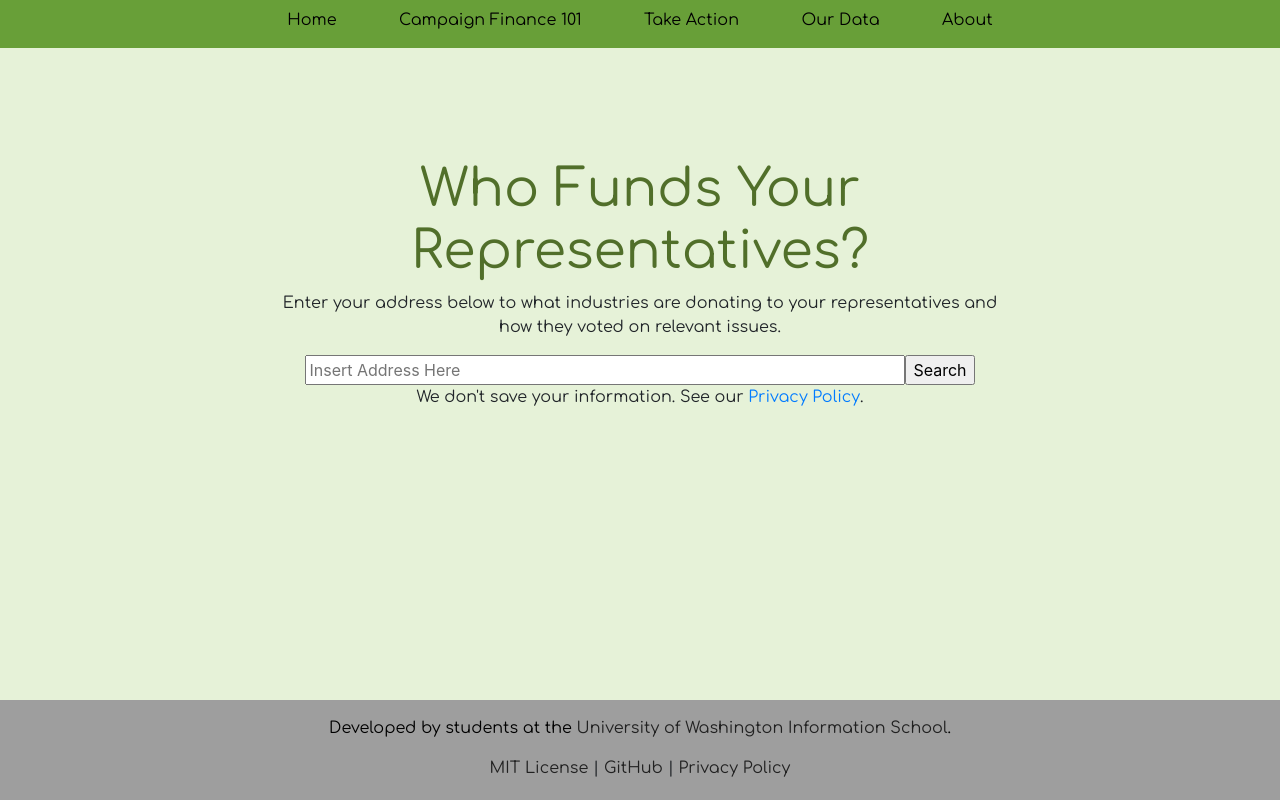
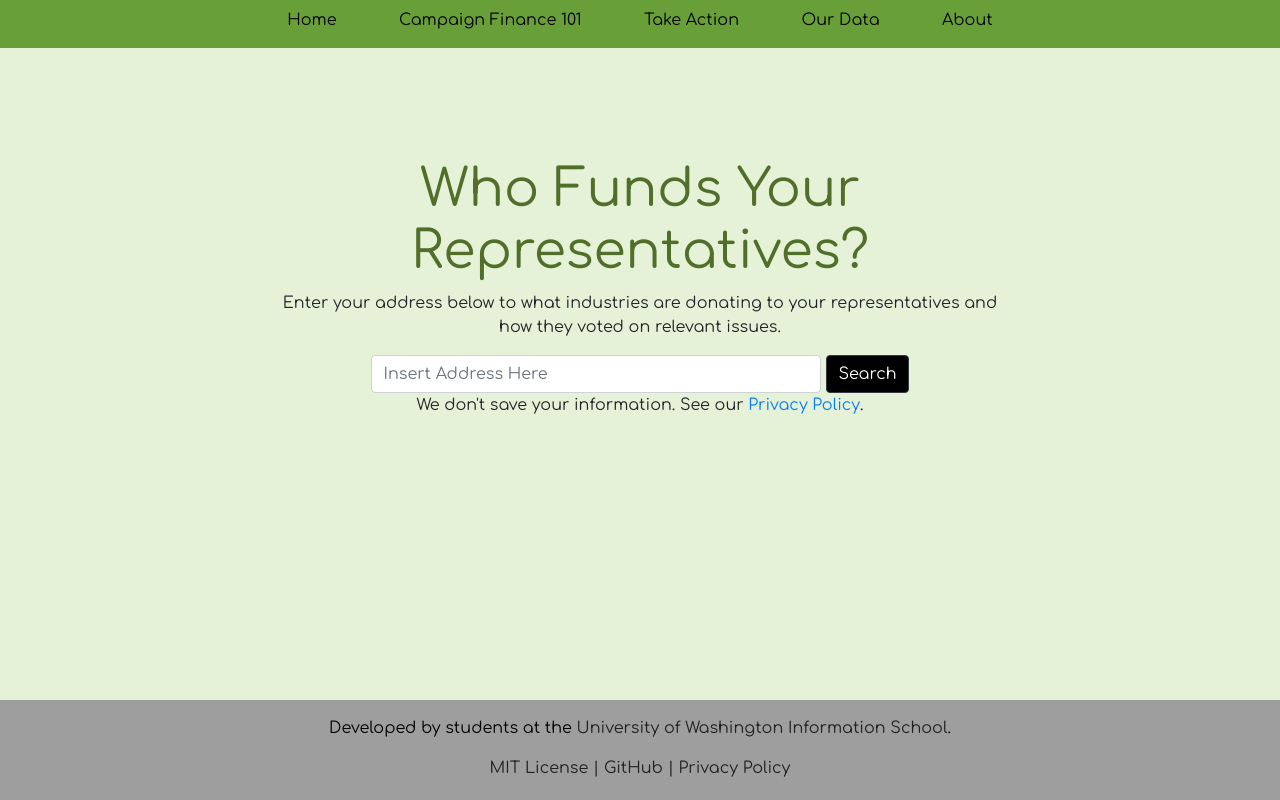
Before and after one commit to FundsToVotes/FundsToVotes-web, a React (Create React App) app: page / in a window 1280 px wide. Built offline with nearby package versions, Linux system fonts and the light colour scheme.

Commit message:
input styling

```diff
--- a/src/LandingPage.js
+++ b/src/LandingPage.js
@@ -43,11 +43,11 @@ function AddressInput() {
         return <GoogleAPI address={address} />
     } else {
         return (
-            <div style={{ textAlign: 'center' }}>
+            <div style={{ textAlign: 'center', fontFamily: "Comfortaa, sans-serif" }}>
                 <form onSubmit={e => onSubmit(e)}>
                     <label>
-                        <input style={{ width: '600px' }} type="text" placeholder="Insert Address Here" address="address" onChange={e => setAddress(e.target.value)} />
-                        <input type="submit" value="Search" /><br />
+                        <input style={{ width: '450px', display: "inline-block", marginRight: "5px" }} class="form-control" type="text" placeholder="Insert Address Here" address="address" onChange={e => setAddress(e.target.value)} />
+                        <input type="submit" value="Search" class="btn btn-dark" style={{ backgroundColor: "#000000" }} /><br />
                         <p style={{ fontFamily: "Comfortaa, sans-serif" }} >We don't save your information. See our <Link to="/privacy-policy">Privacy Policy</Link>.</p>
                     </label>
                 </form>
--- a/src/index.css
+++ b/src/index.css
@@ -34,3 +34,9 @@ a[target="_blank"]:after {
   height:1px;
   overflow:hidden;
 } */
+
+textarea:focus, input:focus, input[type]:focus, .uneditable-input:focus {
+  border-color: #638f3b;
+  box-shadow: 0 1px 1px #638f3b inset, 0 0 8px #638f3b;
+  outline: 0 none;
+}
```
